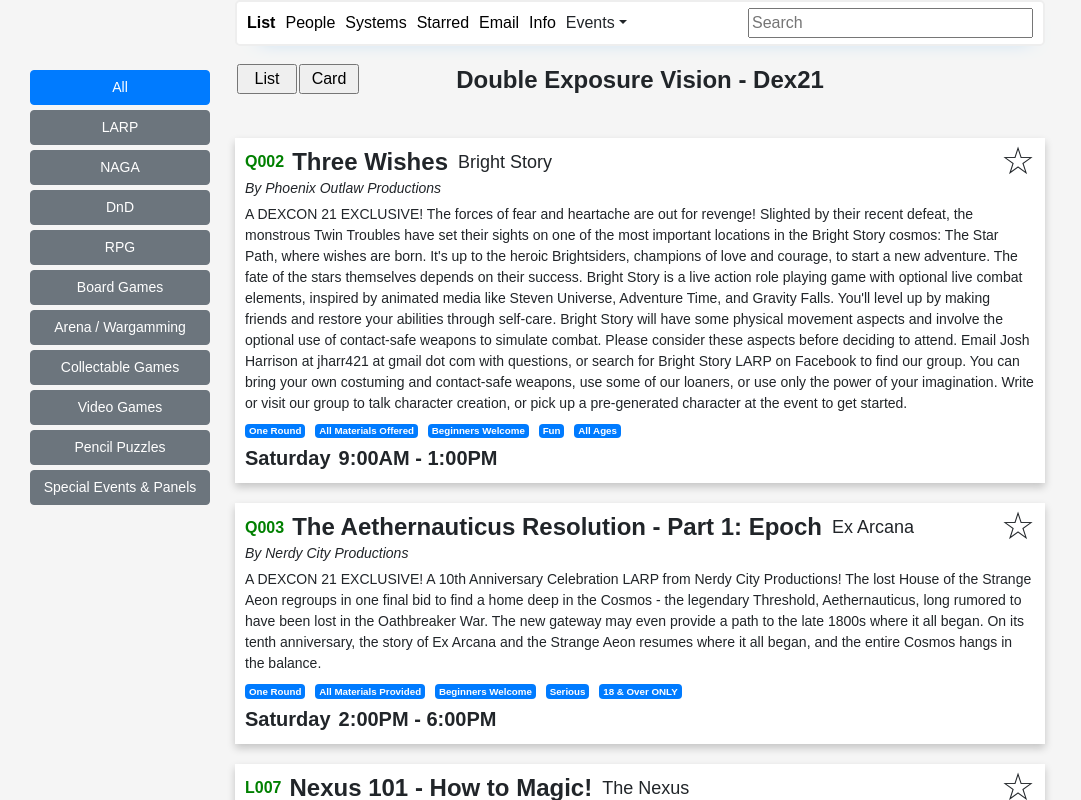
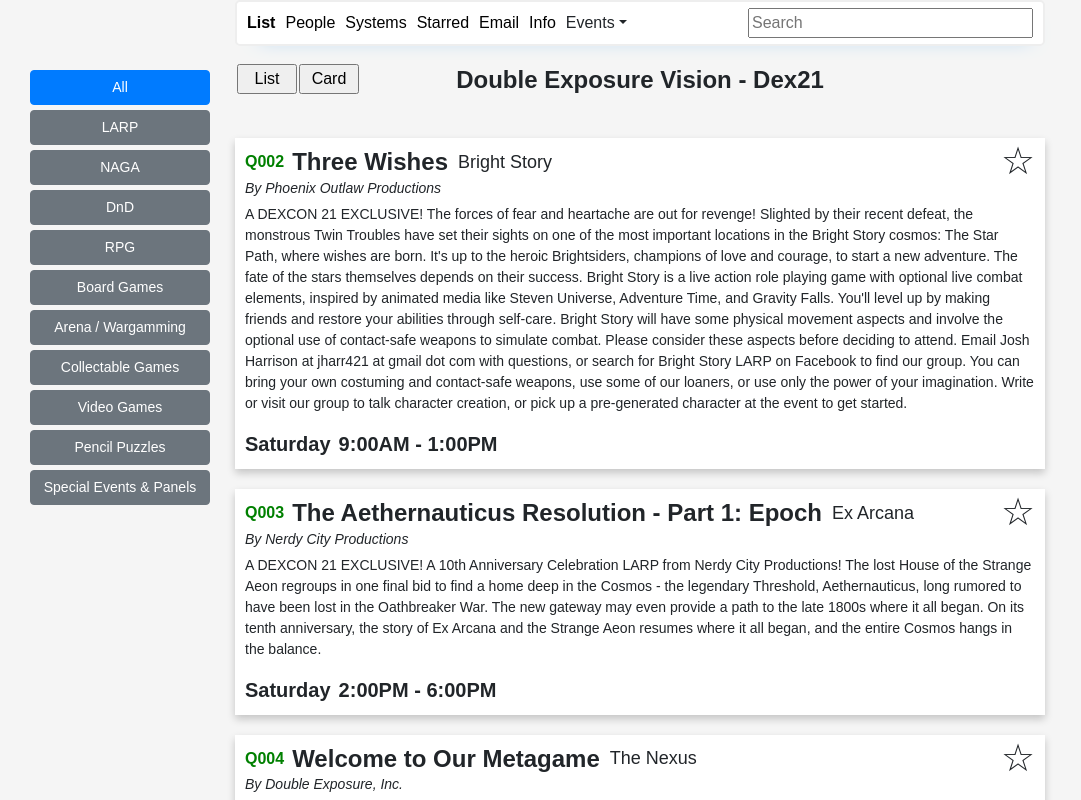
Before and after one commit to michaelsergio/doubleexposurevision, a React (Create React App) app: page / in a window 1280 px wide. Shown: the top 800 px of the page, without its empty margins (0-1081 px from the left). Built offline with nearby package versions, Linux system fonts and the light colour scheme.

Commit message:
Can parse entries with semicolons.

```diff
--- a/src/doubleexposure.js
+++ b/src/doubleexposure.js
@@ -18,7 +18,7 @@ function parseEntry(txt) {
   });
 
   const main = topMatch[5];
-  const parts = main.split(';');
+  const parts = main.split('M;');
 
   const mainPart = parts[0];
 
@@ -27,7 +27,7 @@ function parseEntry(txt) {
     const core = mainPart.match(mainRegex);
   const desc = core[1].trim();
   const day = core[2];
-  const time = core[3];
+  const time = core[3] + 'M';
 
   let round = "";
   let material =  "";
@@ -92,7 +92,11 @@ function parseEntry(txt) {
     seeAlso: seeAlso,
     status: status,
   };
-  } catch (error) { return null; }
+  } catch (error) {
+    console.log("Could not parse: " + txt);
+    console.log(error);
+    return null;
+  }
 }
 
 function getAllEntryTexts(doc) {
```
